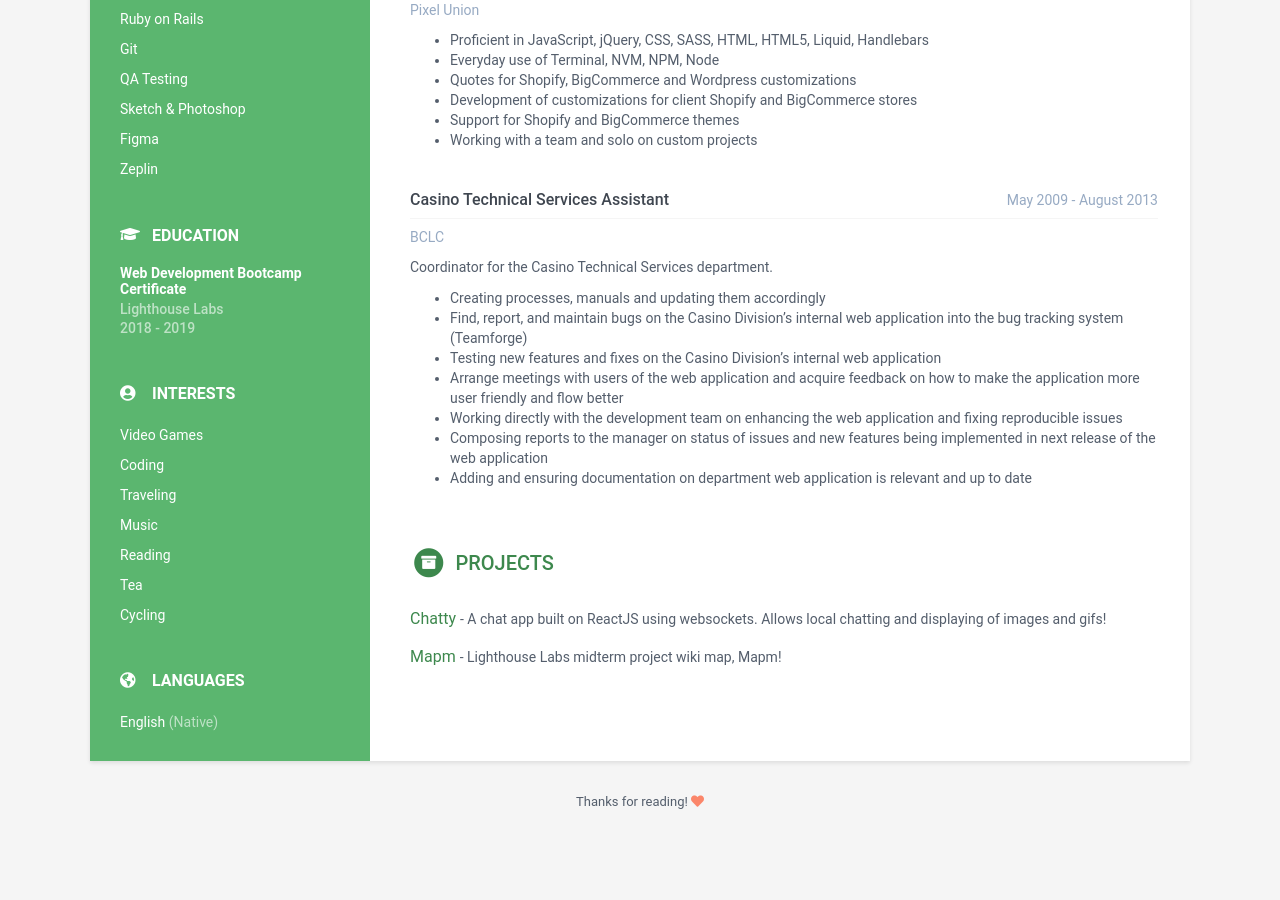
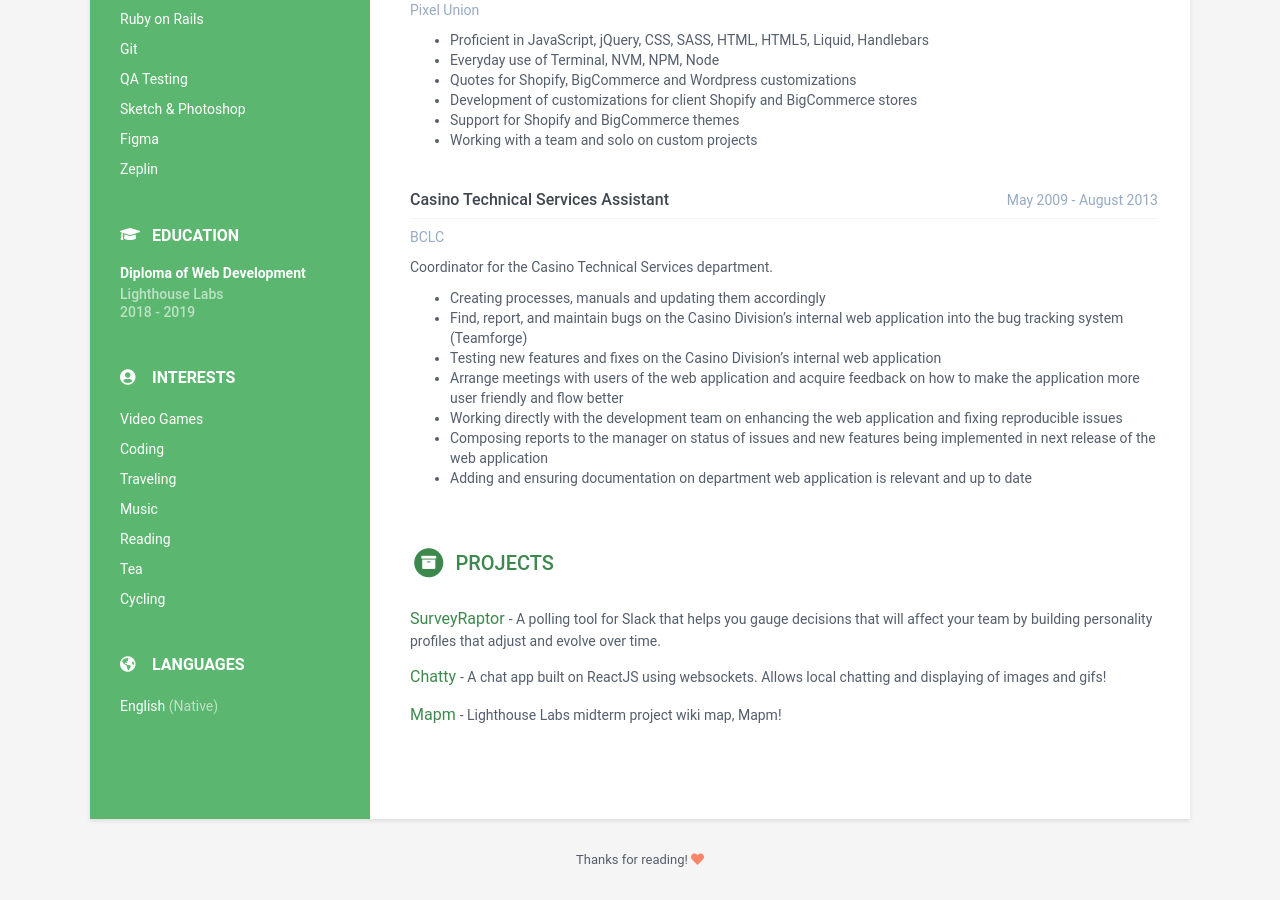
Before and after one commit to Jesswinters/Jesswinters.github.io, a Jekyll site: the page built from index.html, in a window 1280 px wide and 900 px high, scrolled down 697 px. Built offline with Jekyll 4.4.1, drawn with Linux system fonts in a browser that asks for light colours; before the commit the page ends 1539 px from its top, so only the background shows below that.

Commit message:
Added SurveyRaptor to projects, updated education

```diff
--- a/_data/data.yml
+++ b/_data/data.yml
@@ -61,7 +61,7 @@ career-profile:
           reading, traveling, puns, tea, sweet snacks, and enjoying well-crafted beer.
 
 education:
-  - degree: Web Development Bootcamp Certificate
+  - degree: Diploma of Web Development
     university: Lighthouse Labs
     time: 2018 - 2019
     details: |
@@ -114,6 +114,10 @@ projects:
   intro: >
 
   assignments:
+    - title: SurveyRaptor
+      link: "https://github.com/fiveache/SurveyRaptor"
+      tagline: "A polling tool for Slack that helps you gauge decisions that will affect your team by building personality profiles that adjust and evolve over time."
+
     - title: Chatty
       link: "https://github.com/Jesswinters/chatty"
       tagline: "A chat app built on ReactJS using websockets. Allows local chatting and displaying of images and gifs!"
```
